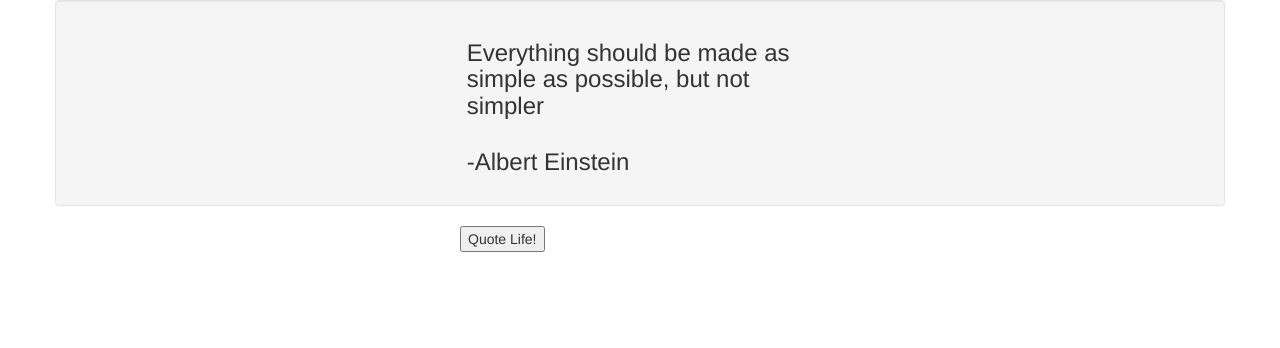
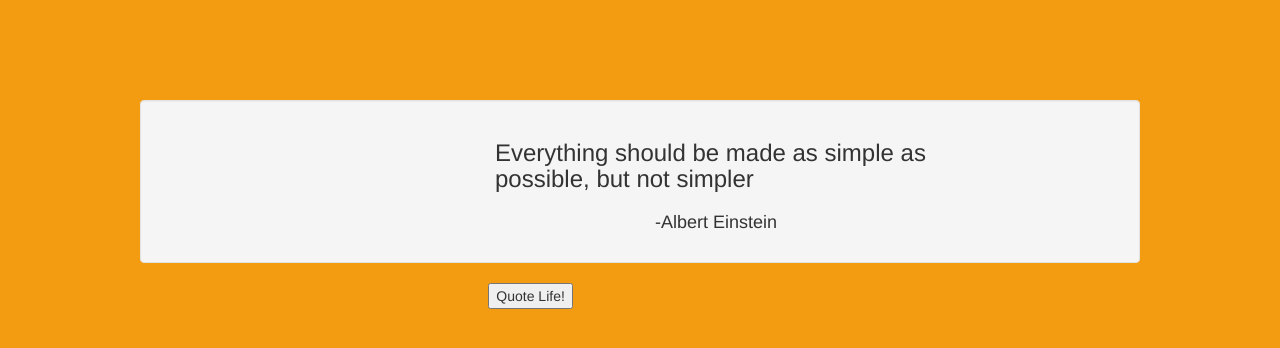
Before and after one commit to AhmedShab/quote-generator, a plain HTML site: page index.html in a window 1280 px wide. Both pictures are taken after a click on the button "Quote Life!". Drawn offline with nearby package versions, Linux system fonts and the light colour scheme.

Commit message:
added CSS

```diff
--- a/index.html
+++ b/index.html
@@ -3,16 +3,17 @@
 <head>
   <meta charset="utf-8">
   <link rel="stylesheet" href="https://maxcdn.bootstrapcdn.com/bootstrap/3.3.6/css/bootstrap.min.css" integrity="sha384-1q8mTJOASx8j1Au+a5WDVnPi2lkFfwwEAa8hDDdjZlpLegxhjVME1fgjWPGmkzs7" crossorigin="anonymous">
+  <link rel="stylesheet" type="text/css" href="quote-generator.css">
   <title></title>
 </head>
 <body>
-  <div class="container">
+  <div class="container center">
     <div class="row well">
-      <div class="col-md-4 col-xs-offset-4">
+      <div class="col-md-6 col-xs-offset-4">
         <h3 id="random-quotes"></h3>
       </div>
-      <div class="col-md-4 col-xs-offset-4">
-        <h3 id="random-author"></h3>
+      <div class="col-md-4 col-xs-offset-6">
+        <h4 id="random-author"></h4>
       </div>
     </div>
     <div class="row">
--- /dev/null
+++ b/quote-generator.css
@@ -0,0 +1,25 @@
+.blue {
+  background-color: blue;
+}
+
+.green {
+  background-color: green;
+}
+
+.red {
+  background-color: red;
+}
+
+.yellow {
+    background-color: yellow;
+}
+
+.oragne {
+    background-color: orange;
+}
+
+.center {
+    padding-top: 100px;
+    padding-left: 100px;
+    padding-right: 100px;
+}
--- a/quote-generator.js
+++ b/quote-generator.js
@@ -9,23 +9,23 @@ var allQuotes = [
   },
   {
     text: "You must be the change you wish to see in the world",
-    author: "Gandhi"
+    author: "-Gandhi"
   },
   {
     text: "Try a thing you haven’t done three times. Once, to get over the fear of doing it. Twice, to learn how to do it. And a third time, to figure out whether you like it or not",
-    author: "Virgil Garnett Thomson"
+    author: "-Virgil Garnett Thomson"
   },
   {
     text: "Even if you’re on the right track, you’ll get run over if you just sit there",
-    author:"-Will Rogers"
+    author: "-Will Rogers"
   },
   {
     text: "The problem with quotes found on the internet is they are often not true",
-    author: "Abraham Lincoln"
+    author: "-Abraham Lincoln"
   },
   {
     text: "Everything should be made as simple as possible, but not simpler",
-    author: " -Albert Einstein"
+    author: "-Albert Einstein"
   },
   {
     text: "Be yourself, everybody else is already taken",
@@ -37,6 +37,7 @@ var allQuotes = [
   }
 ];
 
+var colors = ["rgb(44,62,80)", "rgb(243,156,18)"]
 
 function generateQuote (text, author) {
   var newQuote = {};
@@ -47,10 +48,14 @@ function generateQuote (text, author) {
 
 
 function generateQuote(){
-  var random = getRandom();
+  var random = getRandom(allQuotes.length);
+  var randomColor = getRandom(colors.length);
   console.log(allQuotes[random]);
   document.getElementById("random-quotes").innerHTML = allQuotes[random].text;
   document.getElementById("random-author").innerHTML = allQuotes[random].author;
+  document.body.style.backgroundColor = colors[randomColor];
+
+  //document.getElementById('tweet').innerHTML = ""
 
   // twttr.widgets.createShareButton(
   //   '',
@@ -59,14 +64,13 @@ function generateQuote(){
   //     text: allQuotes[random].text
   //   }
   // );
-
 }
 
-function getRandom() {
-  return Math.floor(Math.random() * (allQuotes.length -1 - 0 + 1)) + 0;
+function getRandom(length) {
+  return Math.floor(Math.random() * (length -1 - 0 + 1)) + 0;
 }
 
-var random = getRandom();
+var random = getRandom(allQuotes.length);
 
 twttr.widgets.createShareButton(
   '',
```
